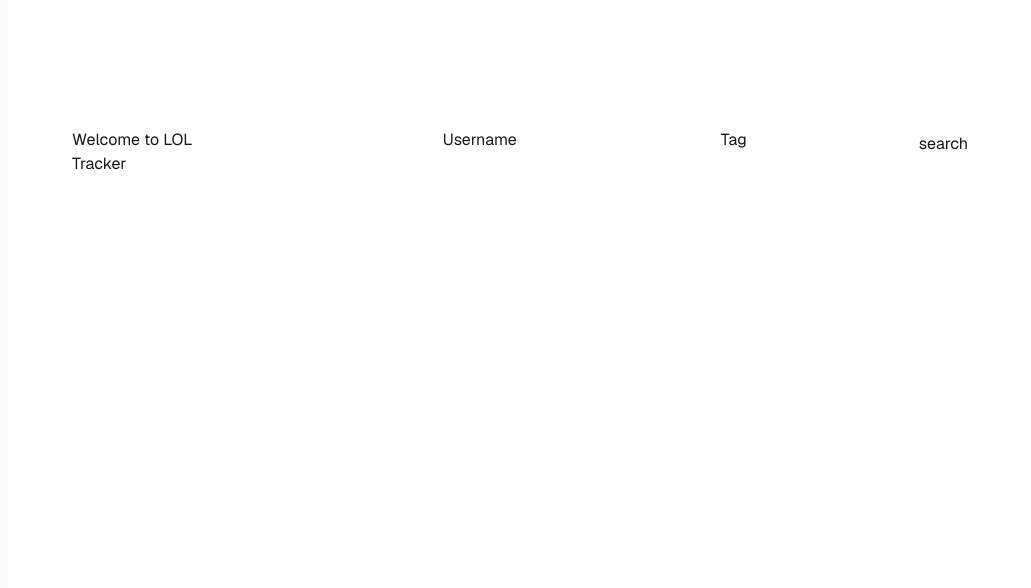
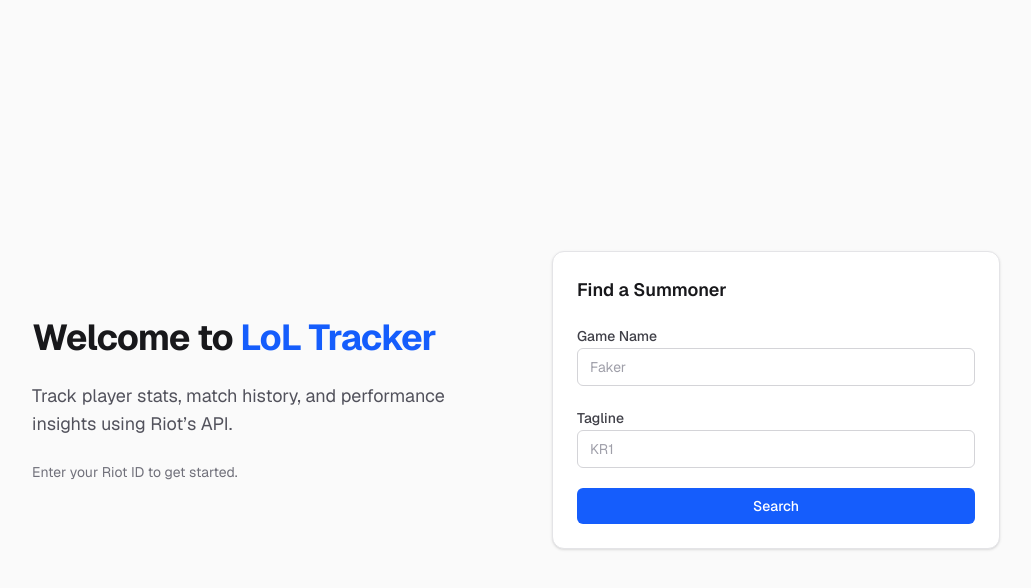
Before and after one commit to brecalward/next-lol-tracker, a Next.js app: page / in a window 1280 px wide. Shown: the top 588 px of the page, without its empty margins (120-1151 px from the left). Built offline with nearby package versions, Linux system fonts and the light colour scheme.

Commit message:
feat: added account data based on puuid

```diff
--- /dev/null
+++ b/app/_components/Display.tsx
@@ -0,0 +1,109 @@
+import type { RankedEntry } from "@/app/_types/RankedEntry";
+
+type DisplayProps = {
+  data?: RankedEntry;
+};
+
+export default function Display({ data }: DisplayProps) {
+  if (!data) {
+    return (
+      <div className="p-6 text-center text-gray-500">
+        No ranked data available
+      </div>
+    );
+  }
+
+  const {
+    queueType,
+    tier,
+    rank,
+    leaguePoints,
+    wins,
+    losses,
+    veteran,
+    inactive,
+    freshBlood,
+    hotStreak,
+  } = data.at(0);
+
+  const totalGames = wins + losses;
+  const winRate = totalGames > 0 ? Math.round((wins / totalGames) * 100) : 0;
+
+  // Map tier to color
+  const tierColors: Record<string, string> = {
+    IRON: "bg-gray-400 text-white",
+    BRONZE: "bg-orange-500 text-white",
+    SILVER: "bg-gray-300 text-black",
+    GOLD: "bg-yellow-400 text-black",
+    PLATINUM: "bg-teal-400 text-white",
+    DIAMOND: "bg-blue-500 text-white",
+    MASTER: "bg-purple-600 text-white",
+    GRANDMASTER: "bg-red-600 text-white",
+    CHALLENGER: "bg-pink-600 text-white",
+  };
+
+  return (
+    <div className="max-w-md mx-auto p-6 bg-white shadow-xl rounded-xl border border-gray-200">
+      {/* Header */}
+      <div className="flex justify-between items-center mb-4">
+        <h1 className="text-xl font-bold tracking-wide">
+          {queueType?.replaceAll("_", " ")}
+        </h1>
+        <span
+          className={`px-3 py-1 rounded-full text-sm font-semibold ${tierColors[tier]}`}
+        >
+          {tier} {rank}
+        </span>
+      </div>
+
+      <p className="text-gray-600 mb-4 font-medium">{leaguePoints} LP</p>
+
+      {/* Stats Grid */}
+      <div className="grid grid-cols-2 gap-4 mb-4">
+        <Stat label="Wins" value={wins} />
+        <Stat label="Losses" value={losses} />
+        <Stat label="Win Rate" value={`${winRate}%`} />
+        <Stat label="Games" value={totalGames} />
+      </div>
+
+      {/* Status Badges */}
+      <div className="flex flex-wrap gap-2">
+        {hotStreak && <Badge color="red" text="🔥 Hot Streak" />}
+        {veteran && <Badge color="purple" text="🎖 Veteran" />}
+        {freshBlood && <Badge color="green" text="🆕 Fresh Blood" />}
+        {inactive && <Badge color="gray" text="⏸ Inactive" />}
+      </div>
+    </div>
+  );
+}
+
+// Reusable stat component
+function Stat({ label, value }: { label: string; value: string | number }) {
+  const displayValue =
+    typeof value === "number" && Number.isNaN(value) ? "—" : value;
+
+  return (
+    <div className="p-3 bg-gray-50 rounded-lg text-center shadow-sm">
+      <div className="text-gray-500 text-sm">{label}</div>
+      <div className="text-lg font-bold">{displayValue}</div>
+    </div>
+  );
+}
+
+// Reusable badge component
+function Badge({ text, color }: { text: string; color: string }) {
+  const colorClasses: Record<string, string> = {
+    red: "bg-red-200 text-red-800",
+    green: "bg-green-200 text-green-800",
+    purple: "bg-purple-200 text-purple-800",
+    gray: "bg-gray-200 text-gray-800",
+  };
+
+  return (
+    <span
+      className={`px-2 py-1 rounded-full text-sm font-medium ${colorClasses[color]}`}
+    >
+      {text}
+    </span>
+  );
+}
--- /dev/null
+++ b/app/_components/InitialUserForm.tsx
@@ -0,0 +1,65 @@
+"use client";
+
+import { fetchPuuid } from "@/app/actions";
+import { useActionState, useState } from "react";
+
+export default function InitialUserForm() {
+  const [gameName, setGameName] = useState("");
+  const [tagLine, setTagLine] = useState("");
+  const [state, formAction, isPending] = useActionState(fetchPuuid, null);
+
+  return (
+    <form action={formAction} className="space-y-5">
+      <h2 className="text-lg font-semibold text-zinc-900 dark:text-zinc-100">
+        Find a Summoner
+      </h2>
+
+      {/* Username */}
+      <div className="space-y-1">
+        <label
+          htmlFor="username-input"
+          className="text-sm font-medium text-zinc-700 dark:text-zinc-300"
+        >
+          Game Name
+        </label>
+        <input
+          id="username-input"
+          name="gameName"
+          value={gameName}
+          onChange={(e) => setGameName(e.target.value)}
+          placeholder="Faker"
+          required
+          className="w-full rounded-md border border-zinc-300 dark:border-zinc-700 bg-white dark:bg-zinc-900 px-3 py-2 text-sm text-zinc-900 dark:text-zinc-100 placeholder-zinc-400 focus:outline-none focus:ring-2 focus:ring-blue-500"
+        />
+      </div>
+
+      {/* Tag */}
+      <div className="space-y-1">
+        <label
+          htmlFor="tag-input"
+          className="text-sm font-medium text-zinc-700 dark:text-zinc-300"
+        >
+          Tagline
+        </label>
+        <input
+          id="tag-input"
+          name="tagLine"
+          value={tagLine}
+          onChange={(e) => setTagLine(e.target.value)}
+          placeholder="KR1"
+          required
+          className="w-full rounded-md border border-zinc-300 dark:border-zinc-700 bg-white dark:bg-zinc-900 px-3 py-2 text-sm text-zinc-900 dark:text-zinc-100 placeholder-zinc-400 focus:outline-none focus:ring-2 focus:ring-blue-500"
+        />
+      </div>
+
+      {/* Submit */}
+      <button
+        type="submit"
+        disabled={isPending}
+        className="w-full rounded-md bg-blue-600 px-4 py-2 text-sm font-medium text-white hover:bg-blue-700 disabled:opacity-50 disabled:cursor-not-allowed transition"
+      >
+        {isPending ? "Searching…" : "Search"}
+      </button>
+    </form>
+  );
+}
--- /dev/null
+++ b/app/_components/Loading.tsx
@@ -0,0 +1,5 @@
+import React from "react";
+
+export default function Loading() {
+  return <div>Loading</div>;
+}
--- /dev/null
+++ b/app/_types/RankedEntry.ts
@@ -0,0 +1,23 @@
+export type RankedEntry = {
+  leagueId: string;
+  queueType: "RANKED_SOLO_5x5" | "RANKED_FLEX_SR" | string;
+  tier:
+    | "IRON"
+    | "BRONZE"
+    | "SILVER"
+    | "GOLD"
+    | "PLATINUM"
+    | "DIAMOND"
+    | "MASTER"
+    | "GRANDMASTER"
+    | "CHALLENGER";
+  rank: "I" | "II" | "III" | "IV";
+  puuid: string;
+  leaguePoints: number;
+  wins: number;
+  losses: number;
+  veteran: boolean;
+  inactive: boolean;
+  freshBlood: boolean;
+  hotStreak: boolean;
+};
--- /dev/null
+++ b/app/actions.ts
@@ -0,0 +1,20 @@
+"use server";
+import { redirect } from "next/navigation";
+
+export async function fetchPuuid(prevState: any, formData: FormData) {
+  const gameName = formData.get("gameName") as string;
+  const tagLine = formData.get("tagLine") as string;
+  const API = process.env.API_KEY;
+
+  // now you have both values
+  const res = await fetch(
+    `https://americas.api.riotgames.com/riot/account/v1/accounts/by-riot-id/${gameName}/${tagLine}?api_key=${API}`
+  );
+  const data = await res.json();
+  console.log(data);
+
+  const puuid = data.puuid;
+
+  if (!puuid) return "Summoner not found.";
+  redirect(`/dashboard/${puuid}`);
+}
--- /dev/null
+++ b/app/dashboard/[puuid]/page.tsx
@@ -0,0 +1,28 @@
+import Display from "@/app/_components/Display";
+import Loading from "@/app/_components/Loading";
+import { Suspense } from "react";
+
+type PageProps = {
+  params: Promise<{
+    puuid: string;
+  }>;
+};
+
+export default async function page({ params }: PageProps) {
+  const { puuid } = await params;
+  console.log(puuid);
+
+  const res = await fetch(
+    `https://na1.api.riotgames.com/lol/league/v4/entries/by-puuid/${puuid}?api_key=${process.env.API_KEY}`
+  );
+  const data = await res.json();
+  console.log(data);
+
+  return (
+    <>
+      <Suspense fallback={<Loading />}>
+        <Display data={data} />
+      </Suspense>
+    </>
+  );
+}
--- a/app/page.tsx
+++ b/app/page.tsx
@@ -1,24 +1,30 @@
 import Image from "next/image";
+import InitialUserForm from "./_components/InitialUserForm";
 
 export default function Home() {
   return (
-		<div className="flex min-h-screen items-center justify-center bg-zinc-50 font-sans dark:bg-black">
-			<main className="flex min-h-screen w-full max-w-5xl flex-col items-center py-32 px-16 bg-white dark:bg-black sm:items-start">
-				<div className="flex gap-60">
-					<h1>Welcome to LOL Tracker</h1>
-					<div className="flex h-8">
-						<label className="mr-3" htmlFor="username-input">
-							Username
-						</label>
-						<input
-							className="w-40 bg-white text-black mr-8"
-							id="username-input"
-						/>
-						<label className="mr-3" htmlFor="tag-input">
-							Tag
-						</label>
-						<input className="w-40 bg-white text-black" id="tag-input" />
-						<button>search</button>
+    <div className="min-h-screen bg-zinc-50 dark:bg-zinc-950 flex items-center justify-center font-sans">
+      <main className="w-full max-w-5xl px-6 py-24">
+        <div className="grid grid-cols-1 gap-16 md:grid-cols-2 items-center">
+          {/* Left: Hero Text */}
+          <div className="space-y-6">
+            <h1 className="text-4xl font-bold tracking-tight text-zinc-900 dark:text-zinc-100">
+              Welcome to <span className="text-blue-600">LoL Tracker</span>
+            </h1>
+
+            <p className="text-lg text-zinc-600 dark:text-zinc-400">
+              Track player stats, match history, and performance insights using
+              Riot’s API.
+            </p>
+
+            <p className="text-sm text-zinc-500 dark:text-zinc-500">
+              Enter your Riot ID to get started.
+            </p>
+          </div>
+
+          {/* Right: Form Card */}
+          <div className="w-full max-w-md rounded-xl border border-zinc-200 dark:border-zinc-800 bg-white dark:bg-zinc-900 shadow-sm p-6">
+            <InitialUserForm />
           </div>
         </div>
       </main>
```
Also changed, not shown: 1 other file (tests, documents, lock files or other folders). Lines whose indentation alone changed are shown as unchanged.
